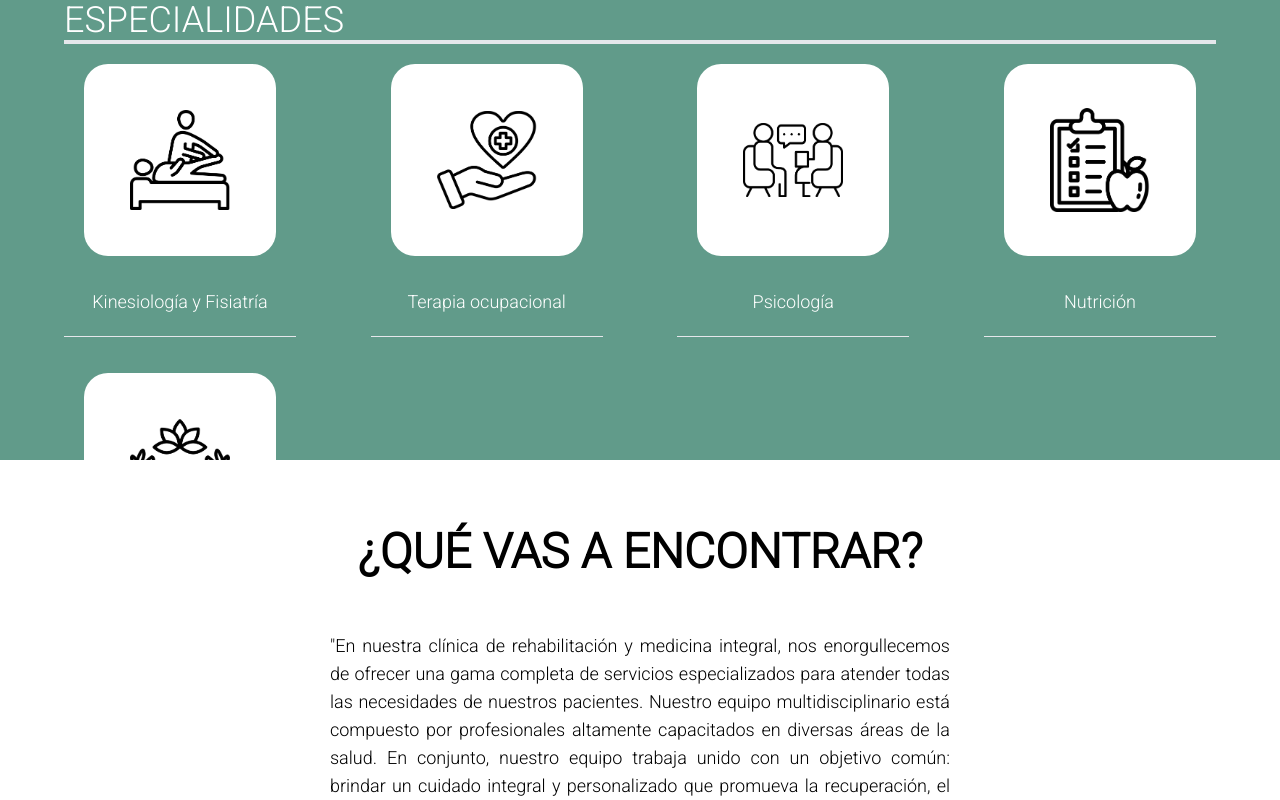
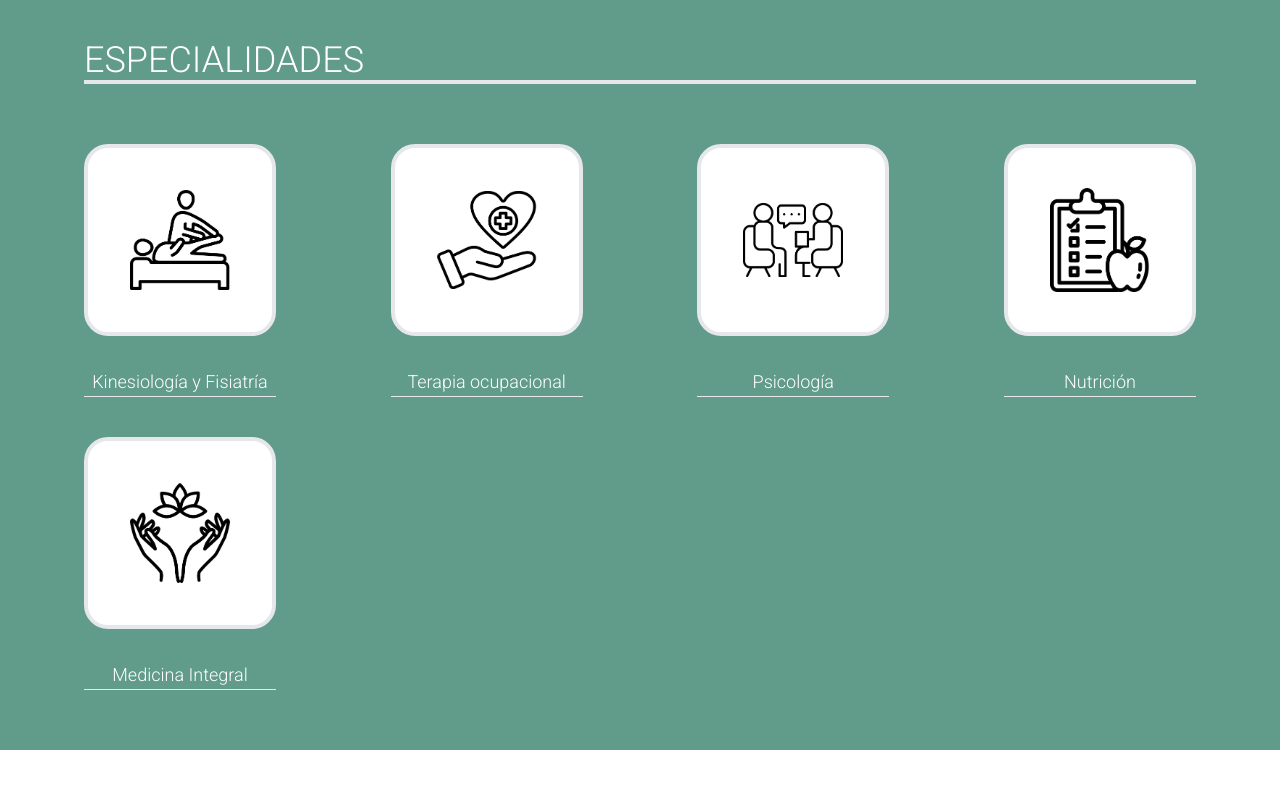
Before and after one commit to teyuu/clinica-nov-kinessfe, a Next.js app: page / in a window 1280 px wide. Shown: the part 820-1620 px from the top of the page. Built offline with nearby package versions, Linux system fonts and the light colour scheme; a web font is replaced by a local one.

Commit message:
friday fixes

```diff
--- a/components/HeroSection.jsx
+++ b/components/HeroSection.jsx
@@ -9,9 +9,9 @@ const HeroSection = () => {
 
   return (
     <div
-      className="bg-[url('https://i.ibb.co/kDLdmSz/landing.jpg')] bg-cover bg-center h-[750px] lg:h-screen w-full text-white "
+      className=" bg-[url('https://i.ibb.co/kDLdmSz/landing.jpg')] bg-cover bg-center h-[750px] lg:h-screen w-full text-white "
     >
-      <div className=" h-full flex flex-col justify-evenly items-center font-PlayfairDisplay">
+      <div className=" h-full  flex flex-col justify-evenly items-center font-PlayfairDisplay">
 
         <div className=' flex flex-col w-[90%] justify-center text-center gap-5'>
           <h1 className={heroTextStyle.title} >
--- a/components/SpecializationSection.jsx
+++ b/components/SpecializationSection.jsx
@@ -37,28 +37,29 @@ const especialidades = [
 
 const SpecializationSection = () => {
   return (
-    <div className="h-auto flex flex-col">
-      <section className="xl:h-[30rem] text-white bg-[#619b8a] px-16 p-5 flex flex-col justify-evenly">
+    <div className="h-auto w-full">
 
-        <div className="border-b-4">
-          <h1 className="text-4xl ">ESPECIALIDADES</h1>
+      <section className="text-white bg-[#619b8a] h-fit space-y-5  px-16 py-10">
+
+        <div className="p-5 ">
+          <h1 className="text-4xl text-center xl:text-start border-b-4">ESPECIALIDADES</h1>
         </div>
 
-        <div className="flex flex-wrap lg:flex-row justify-between gap-4">
+        <div className="flex flex-col sm:flex-row flex-wrap items-center xl:justify-between">
           {especialidades.map((e) => (
-            <div key={e.alt} className="text-center space-y-8 border-b p-5">
-              <div className="bg-white rounded-3xl h-[12rem] w-48 flex items-center justify-center">
+            <div key={e.alt} className="text-center p-5 space-y-8  w-fit sm:w-[50%] xl:w-fit flex flex-col items-center">
+              <div className="bg-white rounded-3xl w-48 h-[12rem] flex items-center justify-center border-4">
                 <Image src={e.img} width={100} alt={e.nombre} />
               </div>
-              <p className="text-lg">{e.nombre}</p>
+              <p className="text-lg border-b w-48">{e.nombre}</p>
             </div>
           ))}
         </div>
       </section>
 
- <section className="lg:h-[30rem] p-5 bg-cover bg-center bg-white text-black">
+ <section className="h-fit space-y-5  px-16 py-10 bg-white text-black">
         <div className="flex flex-col justify-center items-center gap-14   py-12">
-          <p className="font-extrabold text-5xl ">
+          <p className="font-extrabold text-5xl text-center ">
             ¿QUÉ VAS A ENCONTRAR?
           </p>
           <p className="lg:w-[50%] text-lg text-justify">
```
